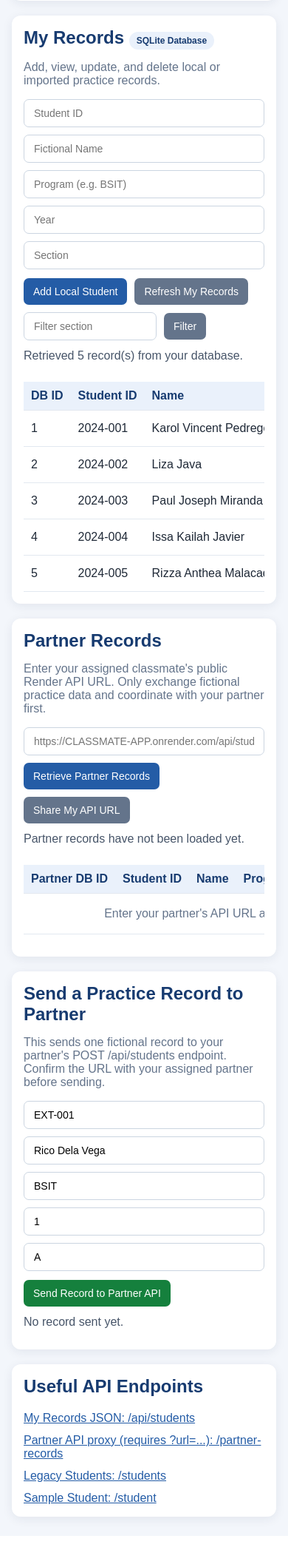
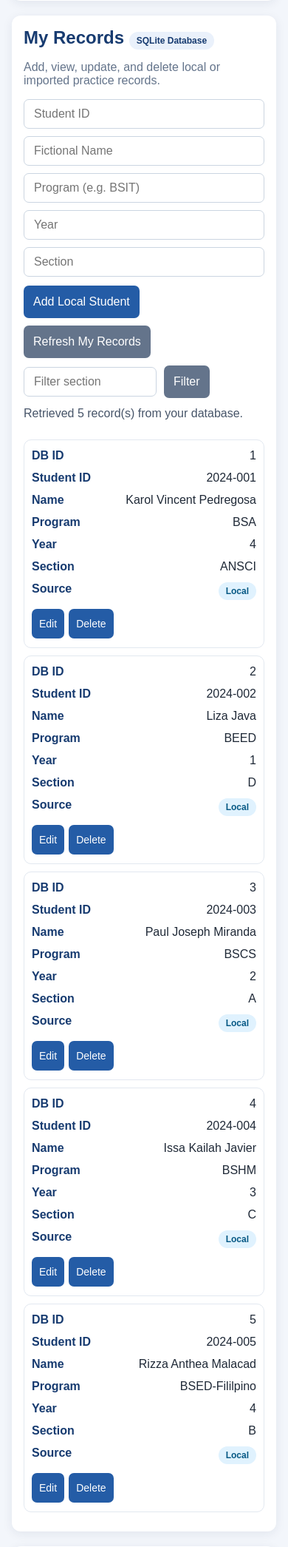
Before and after one commit to mirandamissy-cmd/miranda_act-9, a Flask app: page / in a window 390 px wide. Shown: the part 607-2698 px from the top of the page at 74% size. Before the commit the page ends 2671 px from the top, so only its background shows below. Run offline with Flask 3, Linux system fonts and the light colour scheme; data comes from the database, SQL or seed files in the repository.

Commit message:
Stack tables into cards on phones and tablets, larger touch targets, per-account URL placeholder

```diff
--- a/templates/index.html
+++ b/templates/index.html
@@ -38,6 +38,17 @@ td.action-cell{display:flex;gap:6px}
 .links{display:flex;flex-wrap:wrap;gap:12px}a{color:#245ca6;overflow-wrap:anywhere}
 @media(max-width:800px){.form-grid{grid-template-columns:repeat(2,minmax(0,1fr))}.dashboard{grid-template-columns:1fr}}
 @media(max-width:500px){header h1{font-size:21px}.panel{padding:16px}.form-grid{grid-template-columns:1fr}}
+@media(max-width:900px){
+input,button{font-size:16px}button{min-height:44px}button.small{min-height:40px;font-size:14px}
+table,thead,tbody,tr,td{display:block}thead{display:none}
+tr{border:1px solid #e2e8f0;border-radius:10px;margin:10px 0;padding:6px 10px}
+td{border:0;padding:6px 0;white-space:normal;display:flex;justify-content:space-between;gap:10px;text-align:right;overflow-wrap:anywhere}
+td[data-label]::before{content:attr(data-label);font-weight:bold;color:#173b70;text-align:left;flex:none}
+td.action-cell{justify-content:flex-start;flex-wrap:wrap;text-align:left}
+td.empty{display:block;text-align:center}
+.links a{display:inline-block;padding:10px 0}
+}
+@media(pointer:coarse){input{font-size:16px}button{min-height:44px}.links a{display:inline-block;padding:10px 0}}
 </style>
 </head>
 <body>
@@ -86,7 +97,7 @@ td.action-cell{display:flex;gap:6px}
     <h2>Partner Records</h2>
     <p class="sub">Enter your assigned classmate's public Render API URL. Only exchange fictional practice data and coordinate with your partner first.</p>
     <div class="actions">
-      <input id="partnerUrl" style="flex:1;min-width:250px" type="url" placeholder="https://CLASSMATE-APP.onrender.com/api/students">
+      <input id="partnerUrl" style="flex:1;min-width:250px" type="url" placeholder="https://jero-act-9.onrender.com/api/students">
       <button type="button" id="loadPartnerButton">Retrieve Partner Records</button>
       <button type="button" class="secondary" id="shareButton" onclick="shareMyApi()">Share My API URL</button>
     </div>
@@ -148,6 +159,12 @@ function actionButton(label, handler, className='small'){
   b.addEventListener('click', handler);
   return b;
 }
+function labelCells(tbodyId){
+  const body=$(tbodyId), heads=[...body.closest('table').querySelectorAll('thead th')].map(t=>t.textContent);
+  body.querySelectorAll('tr').forEach(tr=>[...tr.children].forEach((td,i)=>{
+    if(heads[i]&&!td.classList.contains('empty')&&!td.classList.contains('action-cell'))td.dataset.label=heads[i];
+  }));
+}
 function renderMyStudents(students){
   cachedStudents = students;
   $('studentList').replaceChildren();
@@ -163,6 +180,7 @@ function renderMyStudents(students){
     actions.append(actionButton('Edit',()=>startEdit(s)),actionButton('Delete',()=>deleteStudent(s.id,s.name),'small danger'));
     tr.appendChild(actions); $('studentList').appendChild(tr);
   });
+  labelCells('studentList');
   $('localCount').textContent=students.filter(s=>(s.source||'Local')==='Local').length;
   $('importedCount').textContent=students.filter(s=>(s.source||'Local')!=='Local').length;
 }
@@ -271,6 +289,7 @@ function renderPartnerRecords(students){
     td.append(actionButton('Save to My Database',()=>importPartnerRecord(s),'small green'));
     tr.appendChild(td);$('partnerList').appendChild(tr);
   });
+  labelCells('partnerList');
 }
 $('loadPartnerButton').addEventListener('click',async()=>{
   const url=$('partnerUrl').value.trim();
```
